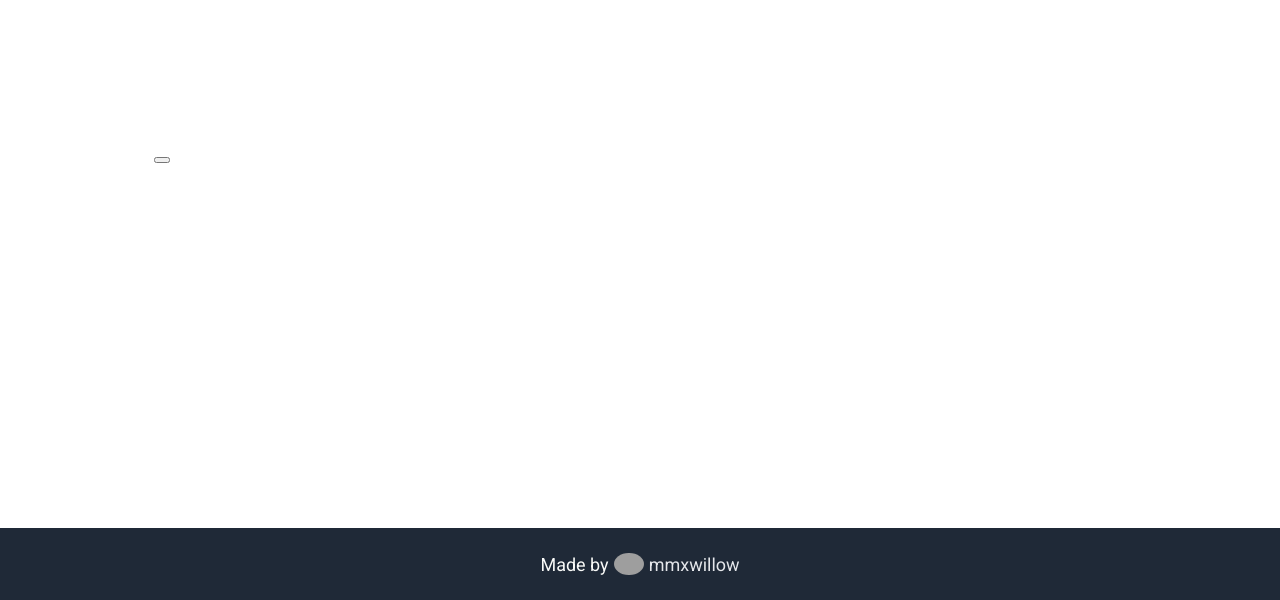
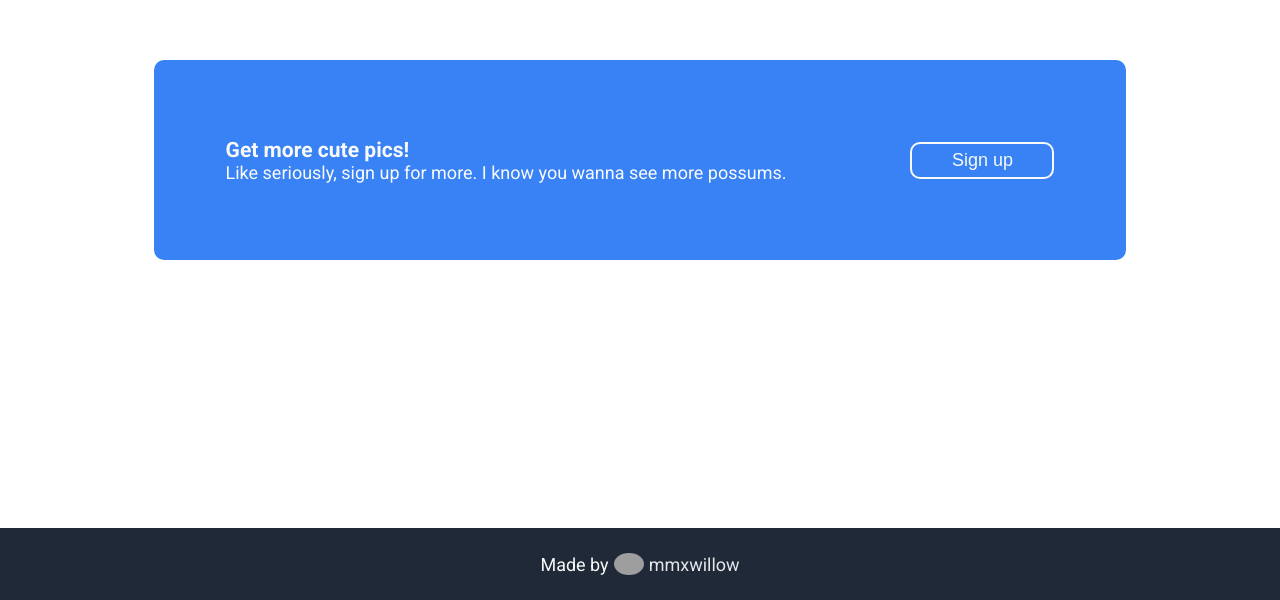
Before and after one commit to mmxwillow/landing_page, a plain HTML site: page index.html in a window 1280 px wide. Shown: the part 2627-3227 px from the top of the page. Drawn offline with Linux system fonts and the light colour scheme; grey boxes are pictures that could not be loaded.

Commit message:
Added Section 4

```diff
--- a/index.html
+++ b/index.html
@@ -87,17 +87,19 @@
     </div>
 
     <div id="four" class="default">
+        <div class="container">
         <div class="left">
             <h3>
-
+                Get more cute pics!
             </h3>
             <div class="subtext">
-
+                Like seriously, sign up for more. I know you wanna see more possums.
             </div>
         </div>
         <button>
-
+            Sign up
         </button>
+        </div>
     </div>
 
     <footer>
--- a/styles.css
+++ b/styles.css
@@ -140,6 +140,35 @@ footer img{
     margin:0 5px;
 }
 
+#four .container{
+    background-color: var(--light-blue);
+    width:100%;
+    min-height:20vh;
+    padding: 20px;
+    border-radius: 10px;
+    display: flex;
+    justify-content:space-around;
+    align-items:center;
+    color:var(--almost-white);
+    font-size:18px;
+    gap:20px;
+}
+.container .left{
+    gap:0;
+}
+h3{
+    margin: 0;
+}
+#four button{
+    background-color:var(--light-blue);
+    border-radius: 10px;
+    border:solid 2px var(--almost-white);
+    padding:6px 20px;
+    font-size:18px;
+    width:8em;
+    color: var(--almost-white);
+}
+
 @media (width <= 35em){
     header{
         flex-direction:column;
@@ -177,4 +206,13 @@ footer img{
     .author{
         font-size:20px;
     }
+    #four .container{
+        flex-direction:column;
+    }
+    .container .left{
+        align-items: center;
+        text-align: center;
+        width:80%;
+        gap: 20px;
+    }
 }
```
